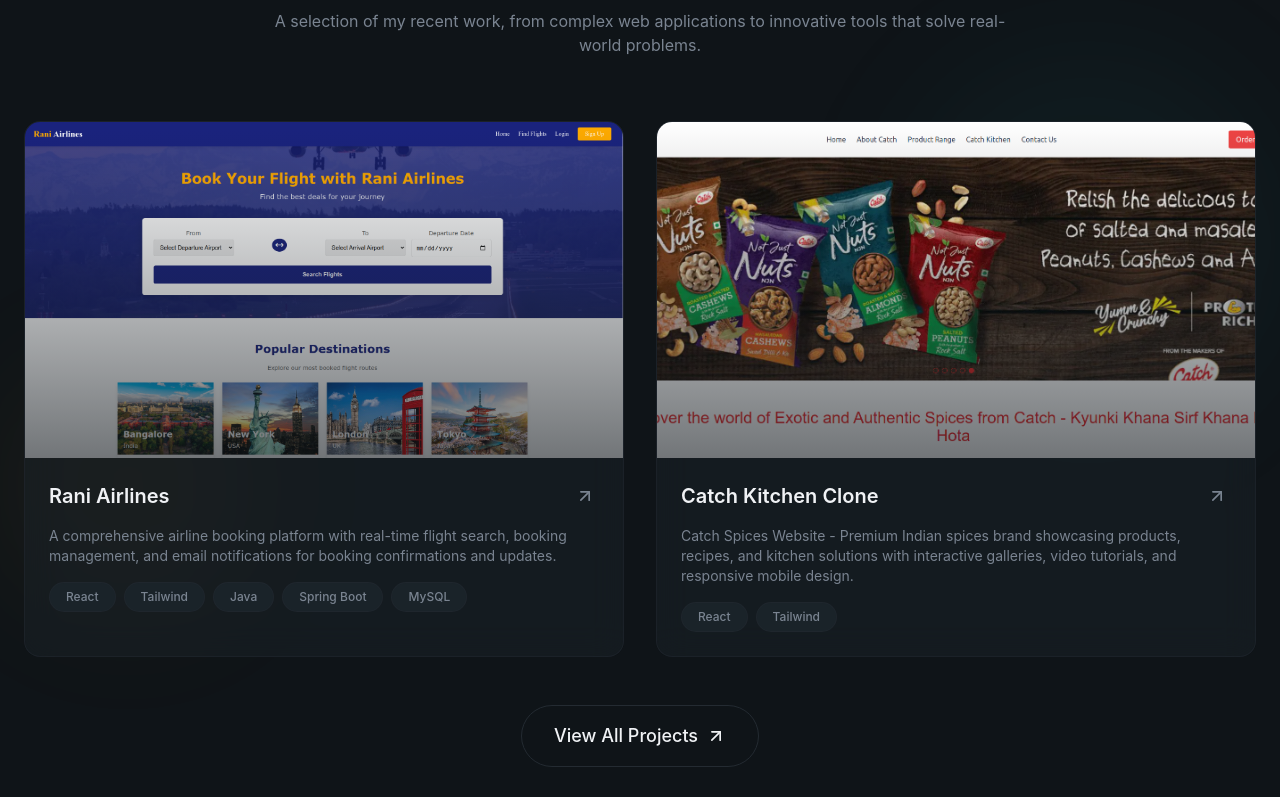
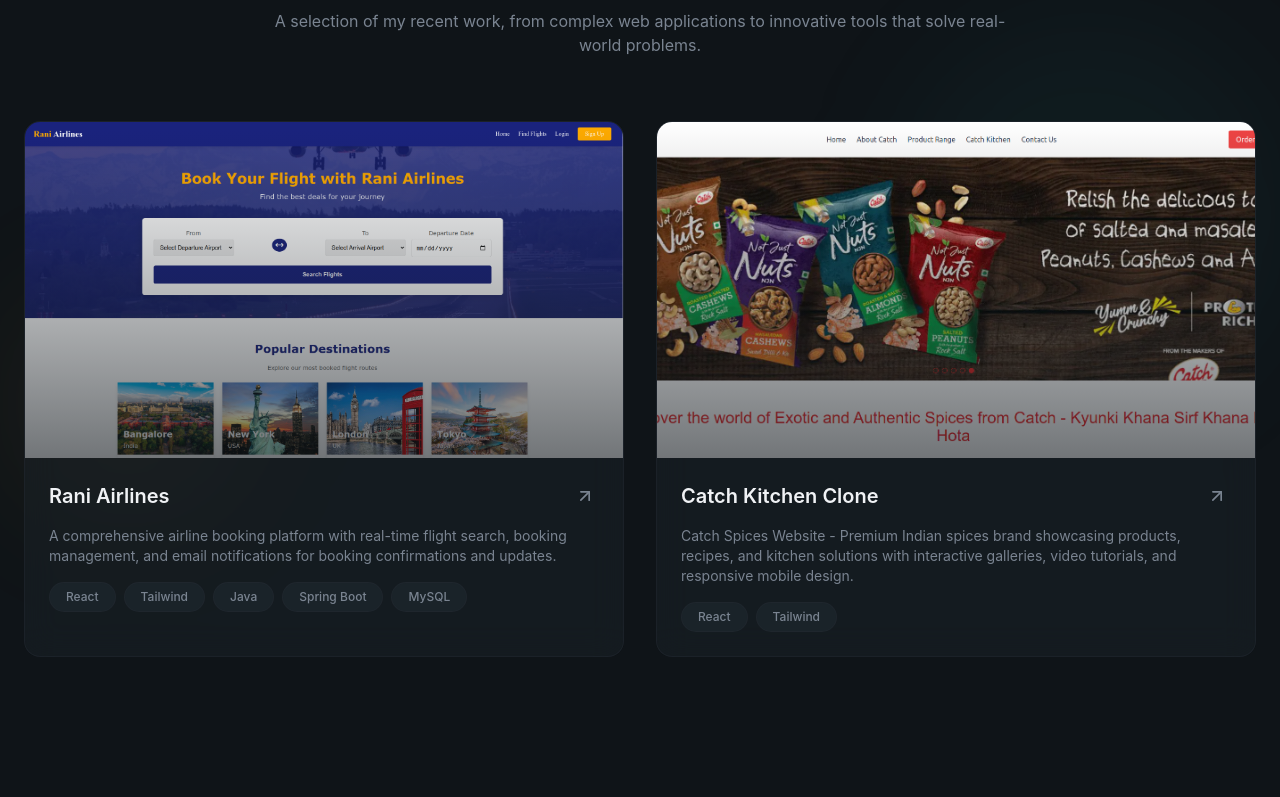
Before and after one commit to ReddiRani8496/PortfolioWebsite, a React (Vite) app: page / in a window 1280 px wide. Shown: the part 2000-2797 px from the top of the page. Built offline with nearby package versions, Linux system fonts and the light colour scheme.

Commit message:
updated projects section

```diff
--- a/src/sections/Projects.jsx
+++ b/src/sections/Projects.jsx
@@ -128,14 +128,6 @@ export const Projects = () => {
             </div>
           ))}
         </div>
-
-        {/* View All CTA */}
-        <div className="text-center mt-12 animate-fade-in animation-delay-500">
-          <AnimatedBorderButton>
-            View All Projects
-            <ArrowUpRight className="w-5 h-5" />
-          </AnimatedBorderButton>
-        </div>
       </div>
     </section>
   );
```
Also changed, not shown: 1 other file (tests, documents, lock files or other folders).
